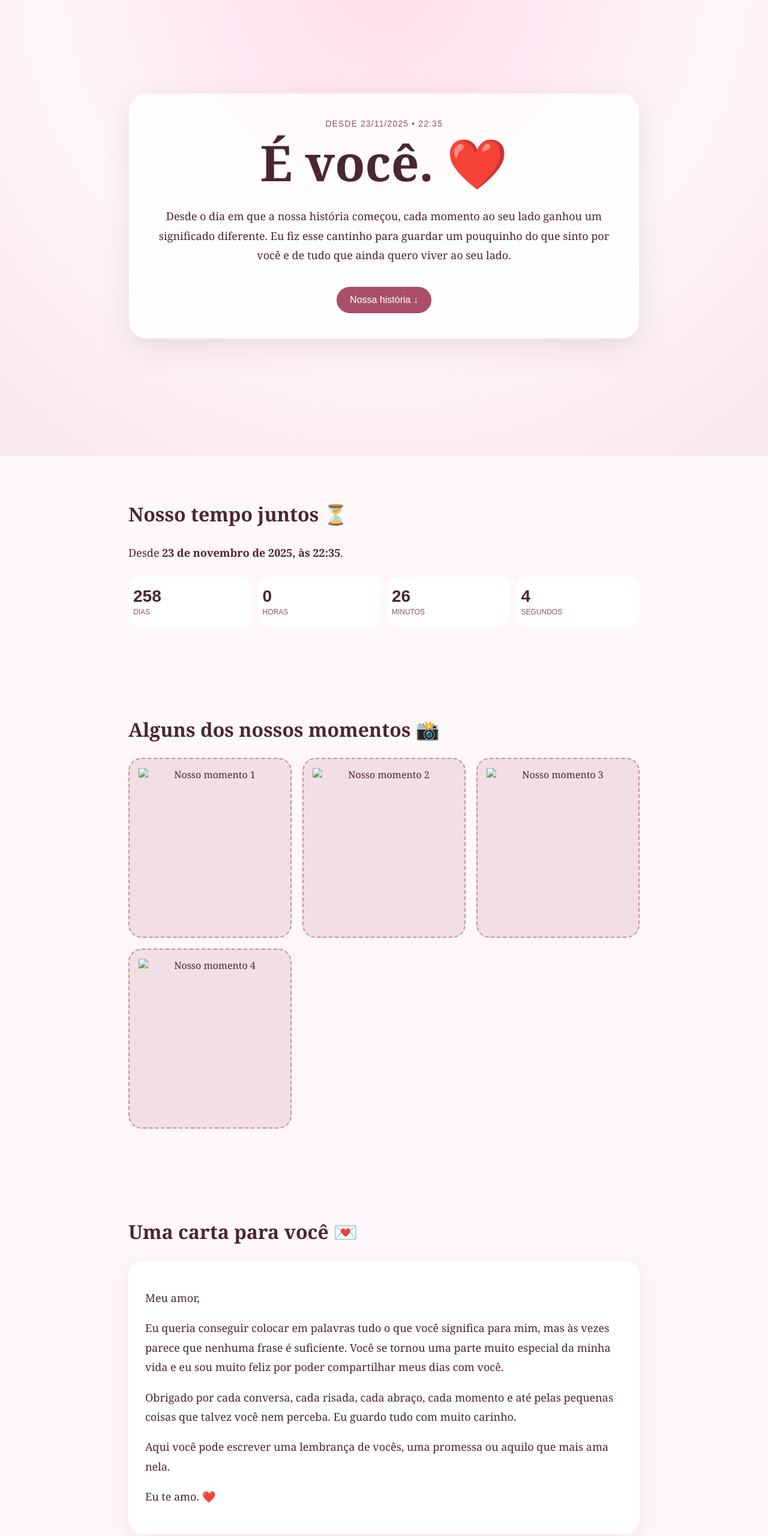
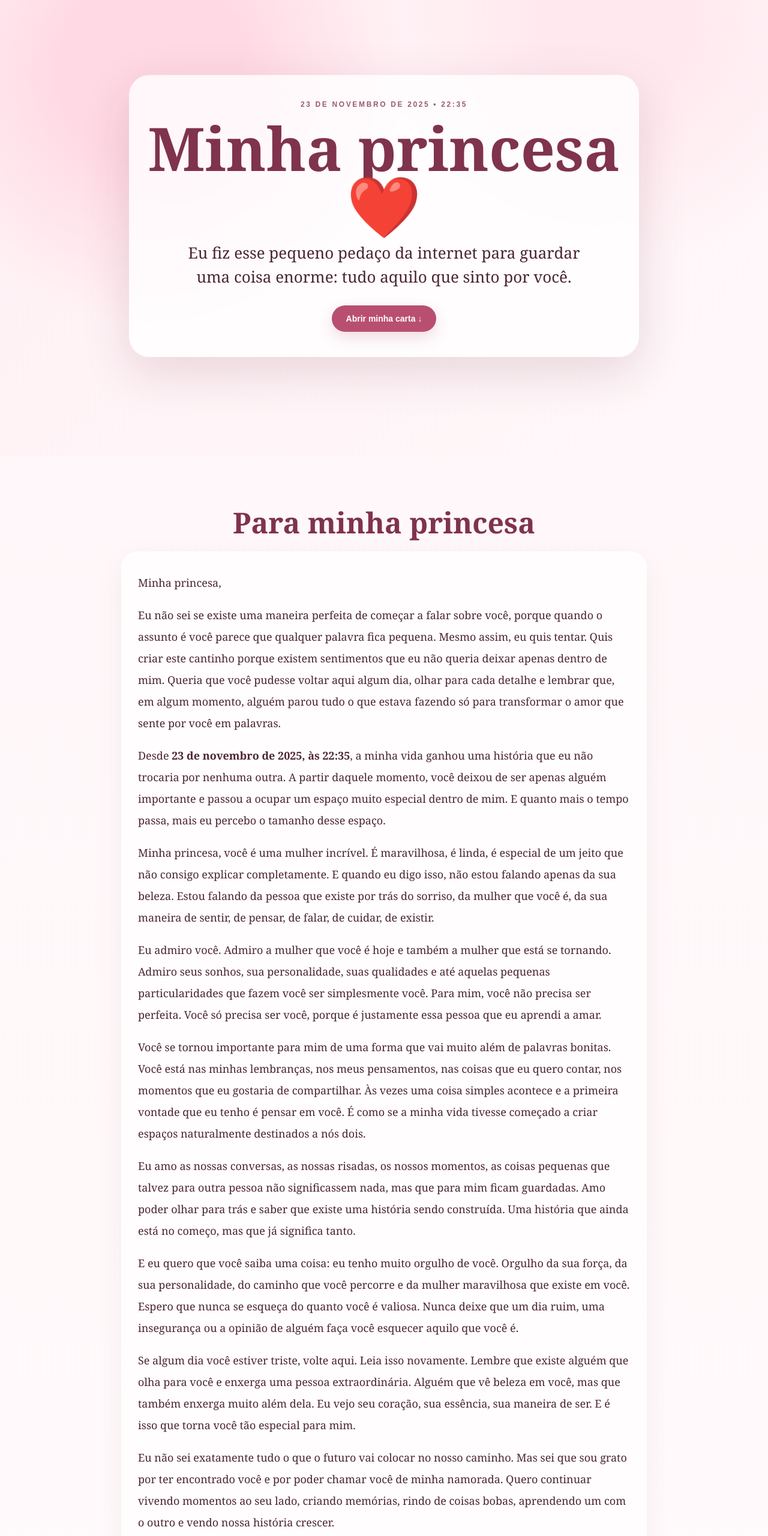
Before and after one commit to j7484469-web/nosso-site, a plain HTML site: page index.html in a window 1280 px wide. Shown: the part 40-2600 px from the top of the page at 60% size. Drawn offline with Linux system fonts and the light colour scheme.

Commit message:
Add files via upload

```diff
--- a/index.html
+++ b/index.html
@@ -1,142 +1,102 @@
 <!DOCTYPE html>
 <html lang="pt-BR">
 <head>
-  <meta charset="UTF-8">
-  <meta name="viewport" content="width=device-width, initial-scale=1.0">
-  <title>Para você ❤️</title>
-  <style>
-    *{box-sizing:border-box}
-    html{scroll-behavior:smooth}
-    body{margin:0;font-family:Georgia,serif;background:#fff7f8;color:#4a2630}
-    .hero{min-height:100vh;display:flex;align-items:center;justify-content:center;text-align:center;padding:28px;
-      background:radial-gradient(circle at top,#ffdce5,#fff7f8 55%,#f8e7ec)}
-    .card{max-width:850px;background:rgba(255,255,255,.82);padding:42px 28px;border-radius:28px;
-      box-shadow:0 15px 50px rgba(100,30,50,.12)}
-    h1{font-size:clamp(42px,9vw,82px);margin:0 0 10px}
-    h2{font-size:32px;margin-top:0}
-    p{font-size:18px;line-height:1.8}
-    .date{font-family:Arial,sans-serif;color:#8c5060;font-size:14px;letter-spacing:.08em}
-    .btn{display:inline-block;margin-top:18px;padding:13px 22px;border-radius:999px;background:#a94f68;color:#fff;text-decoration:none;font-family:Arial,sans-serif}
-    section{max-width:900px;margin:auto;padding:75px 24px}
-    .photo-grid{display:grid;grid-template-columns:repeat(auto-fit,minmax(210px,1fr));gap:18px}
-    .photo{height:300px;border-radius:22px;background:#f2dfe5;border:2px dashed #c98c9e;display:flex;align-items:center;justify-content:center;text-align:center;padding:15px;overflow:hidden}
-    .photo img{width:100%;height:100%;object-fit:cover}
-    .letter{background:#fff;border-radius:24px;padding:28px;box-shadow:0 10px 35px rgba(100,30,50,.08)}
-    .counter{display:grid;grid-template-columns:repeat(4,1fr);gap:10px;margin-top:25px}
-    .time{background:#fff;border-radius:18px;padding:16px 8px;font-family:Arial,sans-serif}
-    .time b{display:block;font-size:28px}.time span{font-size:12px;color:#8c5060}
-    .songs{display:grid;gap:14px}
-    .song{background:#fff;padding:18px 20px;border-radius:18px}
-    footer{text-align:center;padding:40px 20px;color:#8c5060}
-    @media(max-width:500px){.counter{grid-template-columns:repeat(2,1fr)}}
-  </style>
+<meta charset="UTF-8">
+<meta name="viewport" content="width=device-width, initial-scale=1.0">
+<title>Para minha princesa ❤️</title>
+<style>
+:root{--rose:#b94f70;--dark:#4b2632;--soft:#fff4f7;--paper:#fffdfd}
+*{box-sizing:border-box}html{scroll-behavior:smooth}
+body{margin:0;color:var(--dark);font-family:Georgia,"Times New Roman",serif;background:linear-gradient(180deg,#fff6f8,#fff)}
+.hero{min-height:100svh;display:flex;align-items:center;justify-content:center;padding:24px;text-align:center;background:radial-gradient(circle at 20% 20%,#ffd9e4 0 12%,transparent 35%),radial-gradient(circle at 80% 10%,#ffe9ef 0 10%,transparent 32%),linear-gradient(135deg,#fff0f4,#fff8fa)}
+.hero-card{max-width:850px;padding:42px 24px;border-radius:34px;background:rgba(255,255,255,.78);backdrop-filter:blur(8px);box-shadow:0 25px 80px rgba(100,35,55,.15)}
+.kicker{font:600 12px Arial,sans-serif;letter-spacing:.22em;text-transform:uppercase;color:#9a5b6c}
+h1{font-size:clamp(48px,12vw,100px);line-height:.95;margin:18px 0 12px;color:#7f334c}
+.subtitle{font-size:clamp(19px,4vw,26px);line-height:1.55;margin:0 auto;max-width:700px}
+.btn{display:inline-block;margin-top:28px;padding:14px 24px;border-radius:999px;background:var(--rose);color:white;text-decoration:none;font:600 14px Arial,sans-serif;box-shadow:0 10px 25px #b94f7030}
+section{max-width:920px;margin:auto;padding:78px 22px}
+h2{text-align:center;font-size:clamp(30px,6vw,48px);margin:0 0 16px;color:#7f334c}
+.lead{text-align:center;line-height:1.8;font-size:18px}
+.letter{background:var(--paper);padding:34px 28px;border-radius:26px;box-shadow:0 14px 45px #71344912;line-height:2;font-size:18px}
+.letter p{margin:0 0 18px}.signature{text-align:right;font-style:italic;color:#9d4962}
+.counter{display:grid;grid-template-columns:repeat(4,1fr);gap:12px;margin:28px 0}
+.time{background:#fff;padding:18px 8px;border-radius:20px;text-align:center;box-shadow:0 10px 30px #71344912}
+.time b{display:block;font:bold 32px Arial,sans-serif;color:#9d4962}.time span{font:11px Arial,sans-serif;letter-spacing:.12em;color:#966274}
+.photos{display:grid;grid-template-columns:repeat(auto-fit,minmax(210px,1fr));gap:18px}
+.photo{min-height:280px;border-radius:24px;background:linear-gradient(135deg,#ffe6ed,#fff4f7);border:2px dashed #d68da3;display:flex;align-items:center;justify-content:center;text-align:center;padding:20px;overflow:hidden}
+.photo img{width:100%;height:100%;min-height:280px;object-fit:cover;border-radius:18px}
+.photo-note{font:14px Arial,sans-serif;color:#9b6272;line-height:1.5}
+.timeline{display:grid;gap:16px}.moment{background:#fff;padding:22px;border-radius:20px;box-shadow:0 10px 30px #71344910}.moment b{color:#9d4962}
+.songs{display:grid;gap:14px}.song{background:#fff;padding:18px;border-radius:20px;box-shadow:0 10px 30px #71344910}.song-title{font-size:18px;margin-bottom:10px}
+.song a{display:inline-block;margin-top:4px;color:#9d4962;font:600 14px Arial,sans-serif;text-decoration:none;padding:9px 12px;background:#fff0f4;border-radius:999px}
+.note{font:13px Arial,sans-serif;line-height:1.6;color:#7f6670;text-align:center}.final{text-align:center;padding-bottom:100px}.heart{font-size:42px;animation:pulse 1.6s infinite}
+@keyframes pulse{50%{transform:scale(1.15)}}
+@media(max-width:600px){.counter{grid-template-columns:repeat(2,1fr)}.letter{padding:25px 20px;font-size:17px}.hero-card{padding:34px 18px}}
+</style>
 </head>
 <body>
 
-<header class="hero">
-  <div class="card">
-    <div class="date">DESDE 23/11/2025 • 22:35</div>
-    <h1>É você. ❤️</h1>
-    <p>
-      <!-- ALTERE AQUI: mensagem inicial -->
-      Desde o dia em que a nossa história começou, cada momento ao seu lado ganhou um significado diferente.
-      Eu fiz esse cantinho para guardar um pouquinho do que sinto por você e de tudo que ainda quero viver ao seu lado.
-    </p>
-    <a class="btn" href="#nossa-historia">Nossa história ↓</a>
-  </div>
-</header>
+<header class="hero"><div class="hero-card">
+<div class="kicker">23 de novembro de 2025 • 22:35</div>
+<h1>Minha princesa ❤️</h1>
+<p class="subtitle">Eu fiz esse pequeno pedaço da internet para guardar uma coisa enorme: tudo aquilo que sinto por você.</p>
+<a class="btn" href="#carta">Abrir minha carta ↓</a>
+</div></header>
 
-<section id="nossa-historia">
-  <h2>Nosso tempo juntos ⏳</h2>
-  <p>Desde <b>23 de novembro de 2025, às 22:35</b>.</p>
-  <div class="counter">
-    <div class="time"><b id="days">0</b><span>DIAS</span></div>
-    <div class="time"><b id="hours">0</b><span>HORAS</span></div>
-    <div class="time"><b id="minutes">0</b><span>MINUTOS</span></div>
-    <div class="time"><b id="seconds">0</b><span>SEGUNDOS</span></div>
-  </div>
+<section id="carta"><h2>Para minha princesa</h2><div class="letter">
+<p>Minha princesa,</p>
+<p>Eu não sei se existe uma maneira perfeita de começar a falar sobre você, porque quando o assunto é você parece que qualquer palavra fica pequena. Mesmo assim, eu quis tentar. Quis criar este cantinho porque existem sentimentos que eu não queria deixar apenas dentro de mim. Queria que você pudesse voltar aqui algum dia, olhar para cada detalhe e lembrar que, em algum momento, alguém parou tudo o que estava fazendo só para transformar o amor que sente por você em palavras.</p>
+<p>Desde <b>23 de novembro de 2025, às 22:35</b>, a minha vida ganhou uma história que eu não trocaria por nenhuma outra. A partir daquele momento, você deixou de ser apenas alguém importante e passou a ocupar um espaço muito especial dentro de mim. E quanto mais o tempo passa, mais eu percebo o tamanho desse espaço.</p>
+<p>Minha princesa, você é uma mulher incrível. É maravilhosa, é linda, é especial de um jeito que não consigo explicar completamente. E quando eu digo isso, não estou falando apenas da sua beleza. Estou falando da pessoa que existe por trás do sorriso, da mulher que você é, da sua maneira de sentir, de pensar, de falar, de cuidar, de existir.</p>
+<p>Eu admiro você. Admiro a mulher que você é hoje e também a mulher que está se tornando. Admiro seus sonhos, sua personalidade, suas qualidades e até aquelas pequenas particularidades que fazem você ser simplesmente você. Para mim, você não precisa ser perfeita. Você só precisa ser você, porque é justamente essa pessoa que eu aprendi a amar.</p>
+<p>Você se tornou importante para mim de uma forma que vai muito além de palavras bonitas. Você está nas minhas lembranças, nos meus pensamentos, nas coisas que eu quero contar, nos momentos que eu gostaria de compartilhar. Às vezes uma coisa simples acontece e a primeira vontade que eu tenho é pensar em você. É como se a minha vida tivesse começado a criar espaços naturalmente destinados a nós dois.</p>
+<p>Eu amo as nossas conversas, as nossas risadas, os nossos momentos, as coisas pequenas que talvez para outra pessoa não significassem nada, mas que para mim ficam guardadas. Amo poder olhar para trás e saber que existe uma história sendo construída. Uma história que ainda está no começo, mas que já significa tanto.</p>
+<p>E eu quero que você saiba uma coisa: eu tenho muito orgulho de você. Orgulho da sua força, da sua personalidade, do caminho que você percorre e da mulher maravilhosa que existe em você. Espero que nunca se esqueça do quanto você é valiosa. Nunca deixe que um dia ruim, uma insegurança ou a opinião de alguém faça você esquecer aquilo que você é.</p>
+<p>Se algum dia você estiver triste, volte aqui. Leia isso novamente. Lembre que existe alguém que olha para você e enxerga uma pessoa extraordinária. Alguém que vê beleza em você, mas que também enxerga muito além dela. Eu vejo seu coração, sua essência, sua maneira de ser. E é isso que torna você tão especial para mim.</p>
+<p>Eu não sei exatamente tudo o que o futuro vai colocar no nosso caminho. Mas sei que sou grato por ter encontrado você e por poder chamar você de minha namorada. Quero continuar vivendo momentos ao seu lado, criando memórias, rindo de coisas bobas, aprendendo um com o outro e vendo nossa história crescer.</p>
+<p>Obrigado por existir na minha vida. Obrigado por cada carinho, cada conversa, cada sorriso e cada momento que você me deu. Obrigado simplesmente por ser você.</p>
+<p>Minha princesa, se eu pudesse resumir tudo isso em uma única frase, seria: <b>você é uma das partes mais bonitas da minha vida.</b></p>
+<p>Eu te amo, e espero que este site seja apenas mais uma pequena lembrança de algo muito maior que existe entre nós.</p>
+<p class="signature">Com todo o meu amor,<br>seu namorado. ❤️</p>
+</div></section>
+
+<section><h2>Nosso tempo juntos ⏳</h2><p class="lead">Desde <b>23/11/2025 às 22:35</b>, cada segundo faz parte da nossa história.</p>
+<div class="counter"><div class="time"><b id="days">0</b><span>DIAS</span></div><div class="time"><b id="hours">0</b><span>HORAS</span></div><div class="time"><b id="minutes">0</b><span>MINUTOS</span></div><div class="time"><b id="seconds">0</b><span>SEGUNDOS</span></div></div></section>
+
+<section><h2>Nossos momentos 📸</h2><p class="lead">Você não precisa me mandar as fotos aqui. Coloque suas próprias fotos seguindo as instruções.</p>
+<div class="photos">
+<div class="photo"><div class="photo-note">📸 FOTO 1<br><br>Salve como<br><b>foto1.jpg</b></div></div>
+<div class="photo"><div class="photo-note">📸 FOTO 2<br><br>Salve como<br><b>foto2.jpg</b></div></div>
+<div class="photo"><div class="photo-note">📸 FOTO 3<br><br>Salve como<br><b>foto3.jpg</b></div></div>
+<div class="photo"><div class="photo-note">📸 FOTO 4<br><br>Salve como<br><b>foto4.jpg</b></div></div>
+<div class="photo"><div class="photo-note">📸 FOTO 5<br><br>Salve como<br><b>foto5.jpg</b></div></div>
+<div class="photo"><div class="photo-note">📸 FOTO 6<br><br>Salve como<br><b>foto6.jpg</b></div></div>
+</div>
+<p class="note">Para colocar as fotos, envie foto1.jpg, foto2.jpg etc. junto do index.html no GitHub. Você pode adicionar mais espaços copiando um bloco de foto.</p>
 </section>
 
-<section>
-  <h2>Alguns dos nossos momentos 📸</h2>
-  <div class="photo-grid">
-    <!-- TROQUE os arquivos foto1.jpg, foto2.jpg etc. pelas suas fotos -->
-    <div class="photo"><img src="foto1.jpg" alt="Nosso momento 1"></div>
-    <div class="photo"><img src="foto2.jpg" alt="Nosso momento 2"></div>
-    <div class="photo"><img src="foto3.jpg" alt="Nosso momento 3"></div>
-    <div class="photo"><img src="foto4.jpg" alt="Nosso momento 4"></div>
-  </div>
-</section>
+<section><h2>Alguns capítulos da nossa história ✨</h2><div class="timeline">
+<div class="moment"><b>23/11/2025 • 22:35</b><br>O começo da nossa história. ❤️</div>
+<div class="moment"><b>Um momento para guardar</b><br>Escreva aqui uma lembrança especial de vocês.</div>
+<div class="moment"><b>Outro capítulo</b><br>Coloque aqui uma data, passeio, conversa ou memória importante.</div>
+</div></section>
 
-<section>
-  <h2>Uma carta para você 💌</h2>
-  <div class="letter">
-    <!-- ALTERE AQUI: carta principal -->
-    <p>Meu amor,</p>
-    <p>
-      Eu queria conseguir colocar em palavras tudo o que você significa para mim,
-      mas às vezes parece que nenhuma frase é suficiente. Você se tornou uma parte muito
-      especial da minha vida e eu sou muito feliz por poder compartilhar meus dias com você.
-    </p>
-    <p>
-      Obrigado por cada conversa, cada risada, cada abraço, cada momento e até pelas pequenas
-      coisas que talvez você nem perceba. Eu guardo tudo com muito carinho.
-    </p>
-    <p>
-      <!-- ALTERE AQUI: trecho pessoal -->
-      Aqui você pode escrever uma lembrança de vocês, uma promessa ou aquilo que mais ama nela.
-    </p>
-    <p>Eu te amo. ❤️</p>
-  </div>
-</section>
+<section><h2>Nossa trilha sonora 🎶</h2><div class="songs">
+<div class="song"><div class="song-title">🎵 <b>É Você</b> — Exaltasamba</div><a href="https://www.youtube.com/results?search_query=Exaltasamba+É+Você" target="_blank">▶ Abrir e ouvir</a></div>
+<div class="song"><div class="song-title">🎵 <b>Me Chamando de Paixão</b> — Jorge Ben Jor</div><a href="https://www.youtube.com/results?search_query=Jorge+Ben+Jor+Me+Chamando+de+Paixão" target="_blank">▶ Abrir e ouvir</a></div>
+<div class="song"><div class="song-title">🎵 <b>Eternamente</b> — Gal Costa</div><a href="https://www.youtube.com/results?search_query=Gal+Costa+Eternamente" target="_blank">▶ Abrir e ouvir</a></div>
+<div class="song"><div class="song-title">🎵 <b>Moça</b> — Jorge Ben Jor</div><a href="https://www.youtube.com/results?search_query=Jorge+Ben+Jor+Moça" target="_blank">▶ Abrir e ouvir</a></div>
+</div><p class="note">Os botões abrem a música para você ouvir. Você pode trocar os links pelos links oficiais de outra plataforma.</p></section>
 
-<section>
-  <h2>Nossa trilha sonora 🎶</h2>
-  <div class="songs">
-    <div class="song">🎵 <b>É Você</b> — Exaltasamba</div>
-    <div class="song">🎵 <b>Me Chamando de Paixão</b> — Jorge Ben Jor</div>
-    <div class="song">🎵 <b>Eternamente</b> — Gal Costa</div>
-    <div class="song">🎵 <b>Moça</b> — Jorge Ben Jor</div>
-  </div>
-  <p style="font-size:14px">
-    Para colocar as músicas tocando, adicione abaixo os links/embeds da plataforma que você usa.
-    O site não inclui os arquivos das músicas, respeitando os direitos autorais.
-  </p>
-</section>
-
-<section>
-  <h2>Uma última coisinha... ❤️</h2>
-  <div class="letter">
-    <!-- ALTERE AQUI -->
-    <p>
-      Se você chegou até aqui, saiba que cada detalhe desse site foi feito pensando em você.
-      E, se eu pudesse escolher de novo, escolheria viver essa história com você mais uma vez.
-    </p>
-  </div>
-</section>
-
-<footer>
-  Feito com carinho para você. ❤️
-</footer>
+<section class="final"><div class="heart">❤️</div><h2>Eu escolheria você de novo.</h2><p class="lead">Hoje, amanhã e em cada lembrança bonita que ainda vamos construir.</p></section>
 
 <script>
-  const inicio = new Date("2025-11-23T22:35:00-03:00");
-
-  function atualizarContador(){
-    const agora = new Date();
-    let diff = agora - inicio;
-    if(diff < 0) diff = 0;
-    const segundo = 1000, minuto = segundo*60, hora = minuto*60, dia = hora*24;
-    document.getElementById("days").textContent = Math.floor(diff/dia);
-    diff %= dia;
-    document.getElementById("hours").textContent = Math.floor(diff/hora);
-    diff %= hora;
-    document.getElementById("minutes").textContent = Math.floor(diff/minuto);
-    diff %= minuto;
-    document.getElementById("seconds").textContent = Math.floor(diff/segundo);
-  }
-  atualizarContador();
-  setInterval(atualizarContador,1000);
+const inicio=new Date("2025-11-23T22:35:00-03:00");
+function atualizar(){let d=Math.max(0,new Date()-inicio),s=1000,m=s*60,h=m*60,day=h*24;
+document.getElementById("days").textContent=Math.floor(d/day);d%=day;
+document.getElementById("hours").textContent=Math.floor(d/h);d%=h;
+document.getElementById("minutes").textContent=Math.floor(d/m);d%=m;
+document.getElementById("seconds").textContent=Math.floor(d/s)}
+atualizar();setInterval(atualizar,1000);
 </script>
-</body>
-</html>
+</body></html>
```
